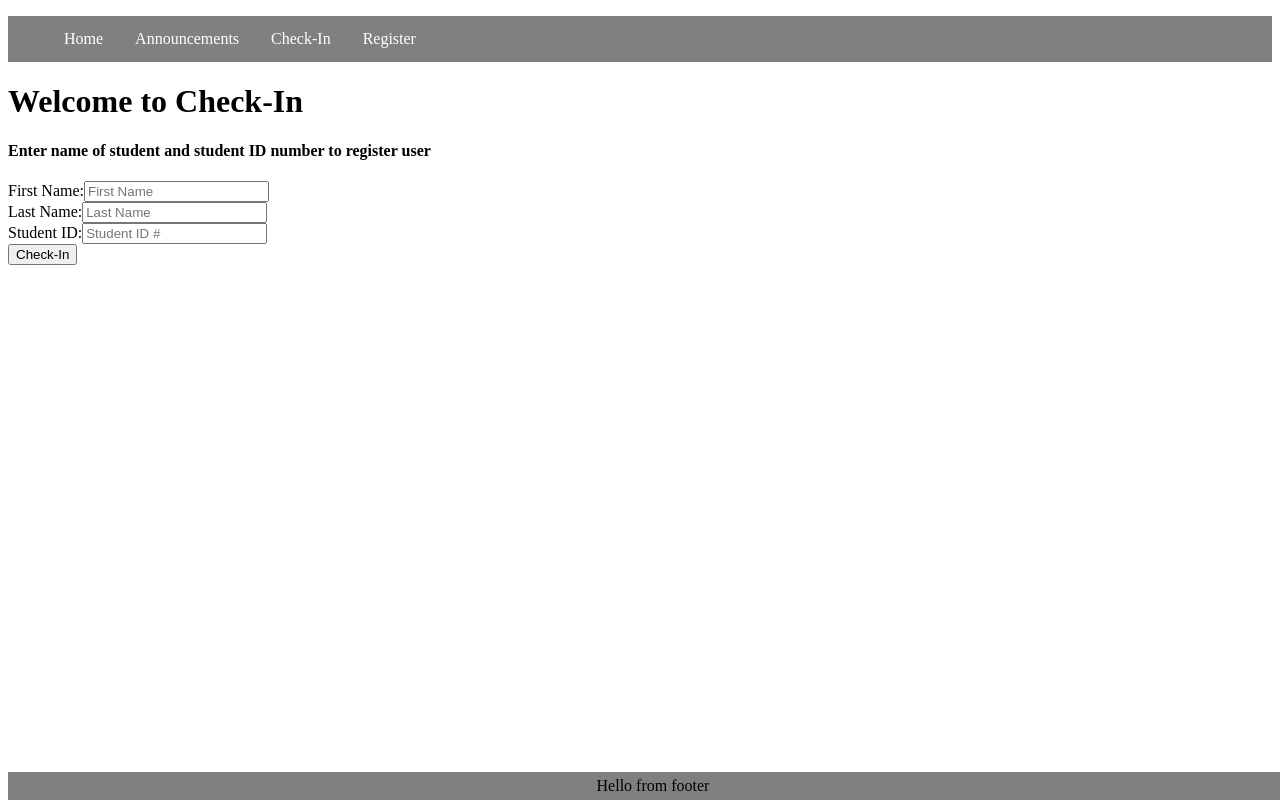
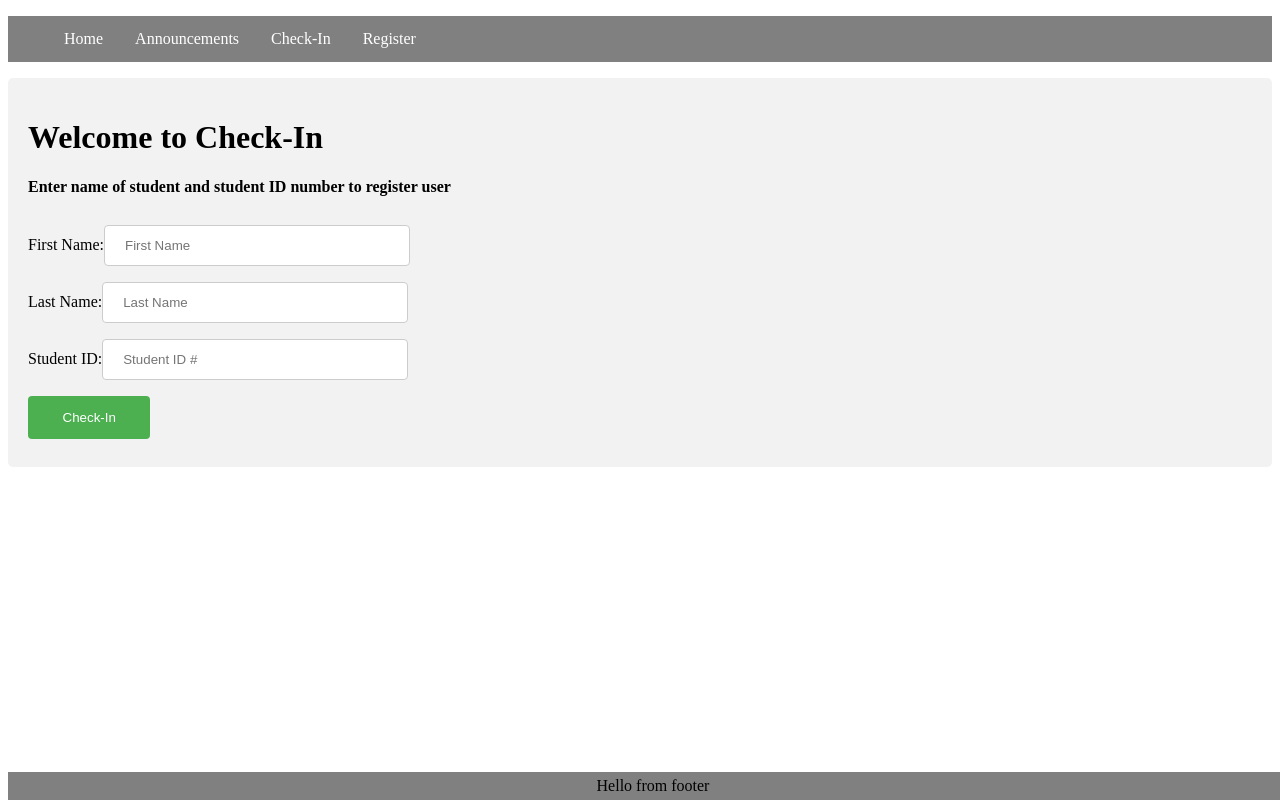
Before and after one commit to ilopezro/cruzhackschallenge, a React (Create React App) app: page /CheckIn in a window 1280 px wide. Built offline with nearby package versions, Linux system fonts and the light colour scheme.

Commit message:
styled CheckIn page

```diff
--- a/src/components/CheckIn/CheckIn.js
+++ b/src/components/CheckIn/CheckIn.js
@@ -9,13 +9,13 @@ class CheckIn extends Component {
           <h4>Enter name of student and student ID number to register user</h4>
           <form className = "checkInForm" action = "/checkUserIn" method = "POST">
             First Name:
-            <input placeholder="First Name" name = "firstName"/>
+            <input className = "firstNameInput" placeholder="First Name" name = "firstName"/>
             <br/>
             Last Name:
-            <input placeholder="Last Name" name = "lastName"/>
+            <input className = "lastNameInput" placeholder="Last Name" name = "lastName"/>
             <br/>
             Student ID:
-            <input placeholder="Student ID #" name = "studentID"/>
+            <input className = "idInput" placeholder="Student ID #" name = "studentID"/>
             <br/>
             <button className = "button">Check-In</button>
           </form>
--- a/src/components/CheckIn/styles.css
+++ b/src/components/CheckIn/styles.css
@@ -0,0 +1,33 @@
+.message{
+    border-radius: 5px;
+    background-color: #f2f2f2;
+    padding: 20px;
+}
+
+.idInput, .firstNameInput, .lastNameInput{
+    width: 25%;
+  padding: 12px 20px;
+  margin: 8px 0;
+  display: inline-block;
+  border: 1px solid #ccc;
+  border-radius: 4px;
+  box-sizing: border-box;
+}
+
+.button{
+    width: 10%;
+    align-content: center;
+    align-self: center;
+  background-color: #4CAF50;
+  color: white;
+  padding: 14px 20px;
+  margin: 8px 0;
+  border: none;
+  border-radius: 4px;
+  cursor: pointer;
+}
+
+
+.button:hover{
+    background-color: blue;
+}
```
